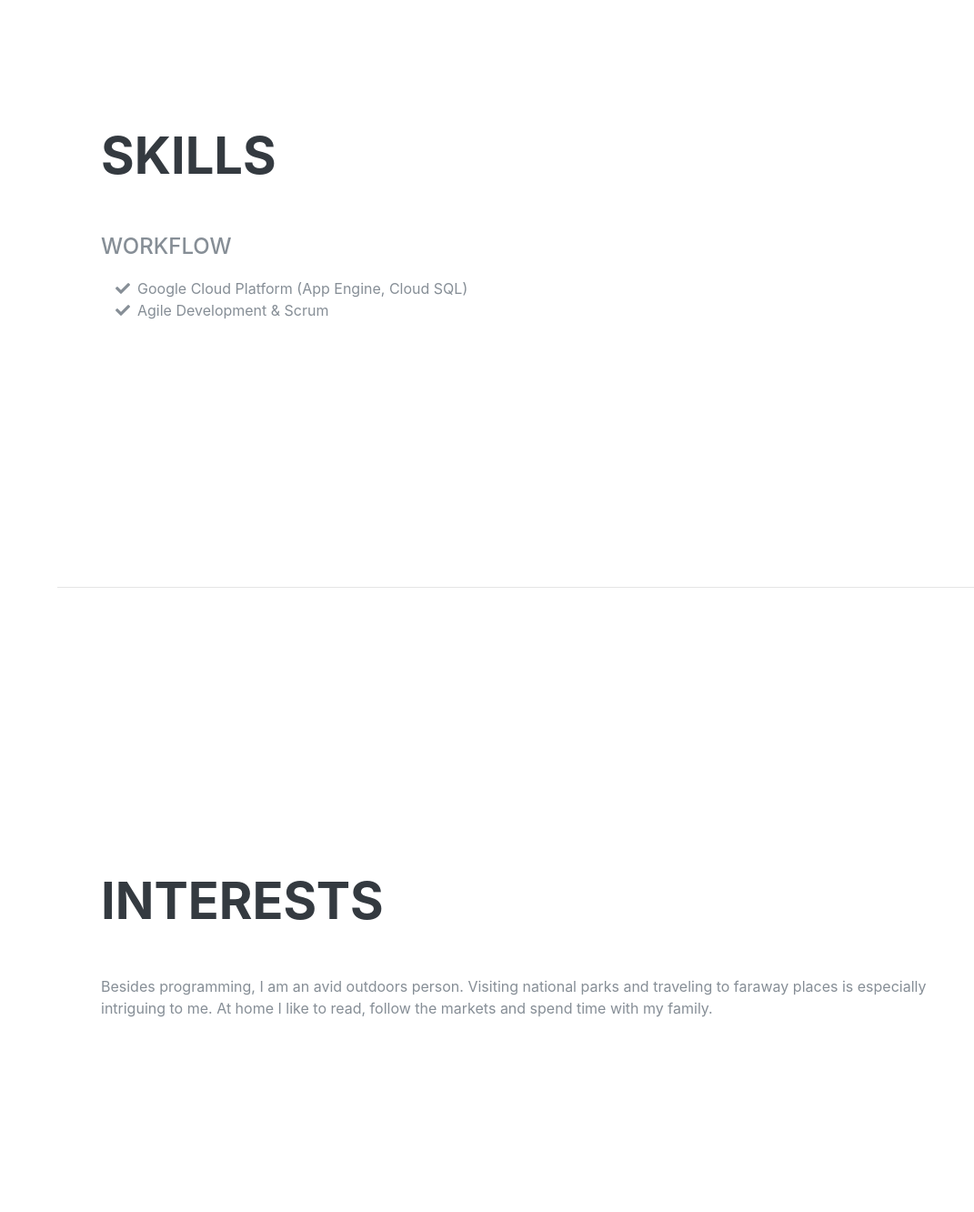
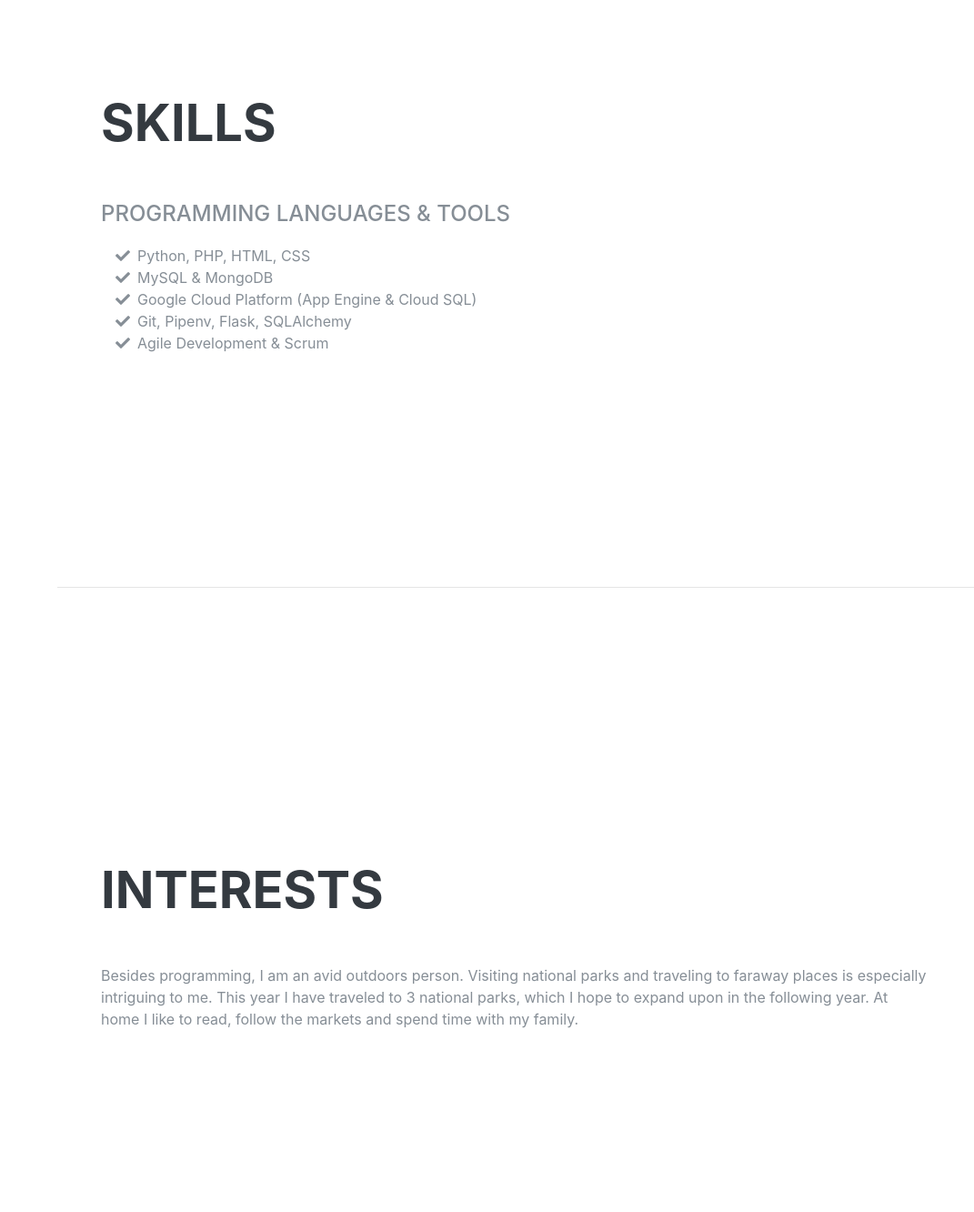
Before and after one commit to krumholz/krumholz, a Flask app: page / in a window 1280 px wide. Shown: the part 2960-4292 px from the top of the page at 91% size, without its empty margins (209-1280 px from the left). Run offline with Flask 2, Linux system fonts and the light colour scheme; some libraries are stand-ins or nearby versions; some web fonts are replaced.

Commit message:
A few additional minor updates to the resume content.

```diff
--- a/templates/index.html
+++ b/templates/index.html
@@ -67,7 +67,7 @@
           <div class="subheading mb-5">Data Analyst · San Diego, CA · 507.205.4050 ·
             <a target="_blank" href="mailto:nick.krumholz@gmail.com">nick.krumholz@gmail.com</a>
           </div>
-          <p class="lead mb-5">I am experienced in developing web software that solves fundamental business problems. I am curious and enjoy challenging myself with the latest technology, however, I also appreciate that there are times when an existing solution is the right tool for the job.</p>
+          <p class="lead mb-5">I am experienced in developing web software that solves fundamental business problems. I have a curiosity for the way things work and I enjoy challenging myself with the latest technology, however, I also appreciate that there are times when an existing solution is the right tool for the job.</p>
           <div class="social-icons">
             <a href="https://linkedin.com/in/krumholz/">
               <i class="fab fa-linkedin-in"></i>
@@ -168,11 +168,20 @@
             </li>
           </ul> -->
 
-          <div class="subheading mb-3">Workflow</div>
+          <div class="subheading mb-3">Programming Languages &amp; Tools</div>
           <ul class="fa-ul mb-0">
             <li>
               <i class="fa-li fa fa-check"></i>
-              Google Cloud Platform (App Engine, Cloud SQL)</li>
+              Python, PHP, HTML, CSS</li>
+            <li>
+              <i class="fa-li fa fa-check"></i>
+              MySQL & MongoDB</li>
+            <li>
+              <i class="fa-li fa fa-check"></i>
+              Google Cloud Platform (App Engine & Cloud SQL)</li>
+            <li>
+              <i class="fa-li fa fa-check"></i>
+              Git, Pipenv, Flask, SQLAlchemy</li>
             <li>
               <i class="fa-li fa fa-check"></i>
               Agile Development &amp; Scrum</li>
@@ -185,7 +194,7 @@
       <section class="resume-section p-3 p-lg-5 d-flex flex-column" id="interests">
         <div class="my-auto">
           <h2 class="mb-5">Interests</h2>
-          <p>Besides programming, I am an avid outdoors person. Visiting national parks and traveling to faraway places is especially intriguing to me. At home I like to read, follow the markets and spend time with my family.</p>
+          <p>Besides programming, I am an avid outdoors person. Visiting national parks and traveling to faraway places is especially intriguing to me. This year I have traveled to 3 national parks, which I hope to expand upon in the following year. At home I like to read, follow the markets and spend time with my family.</p>
           <!-- <p class="mb-0"></p> -->
         </div>
       </section>
```
